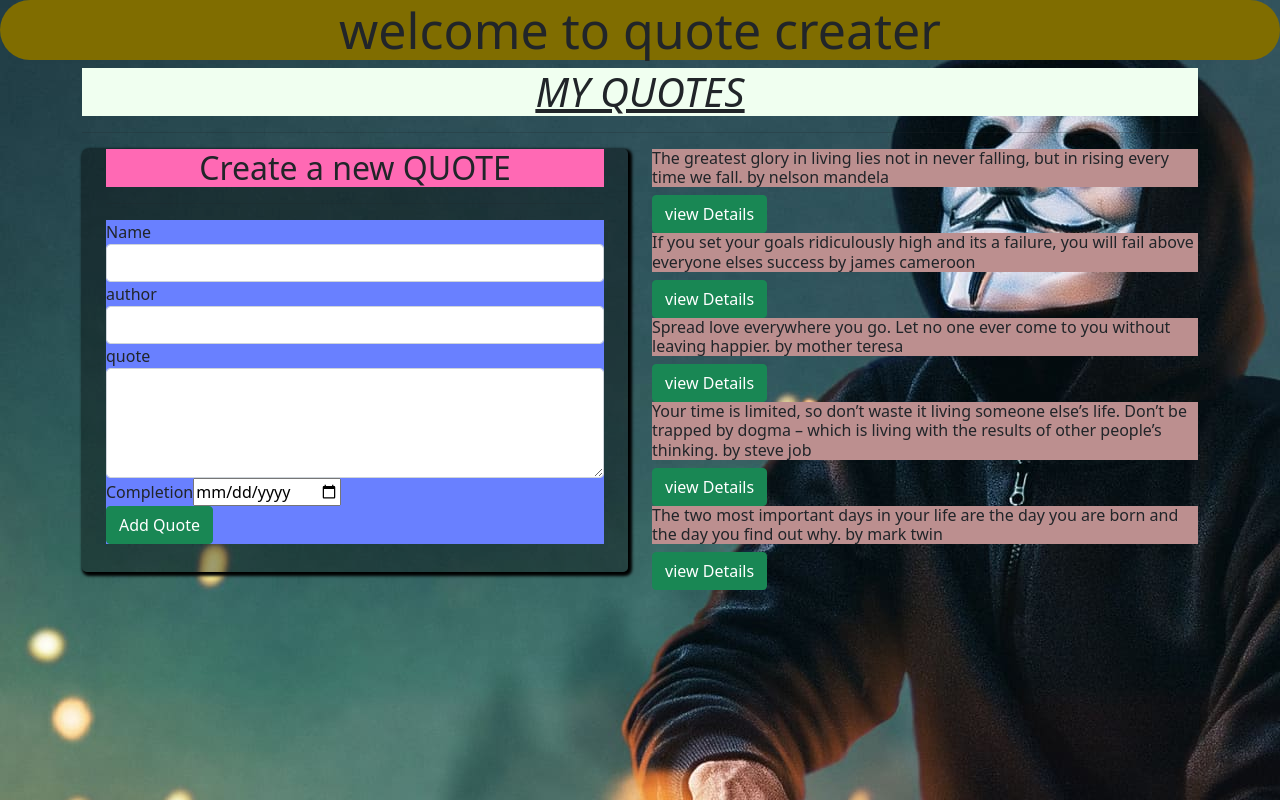
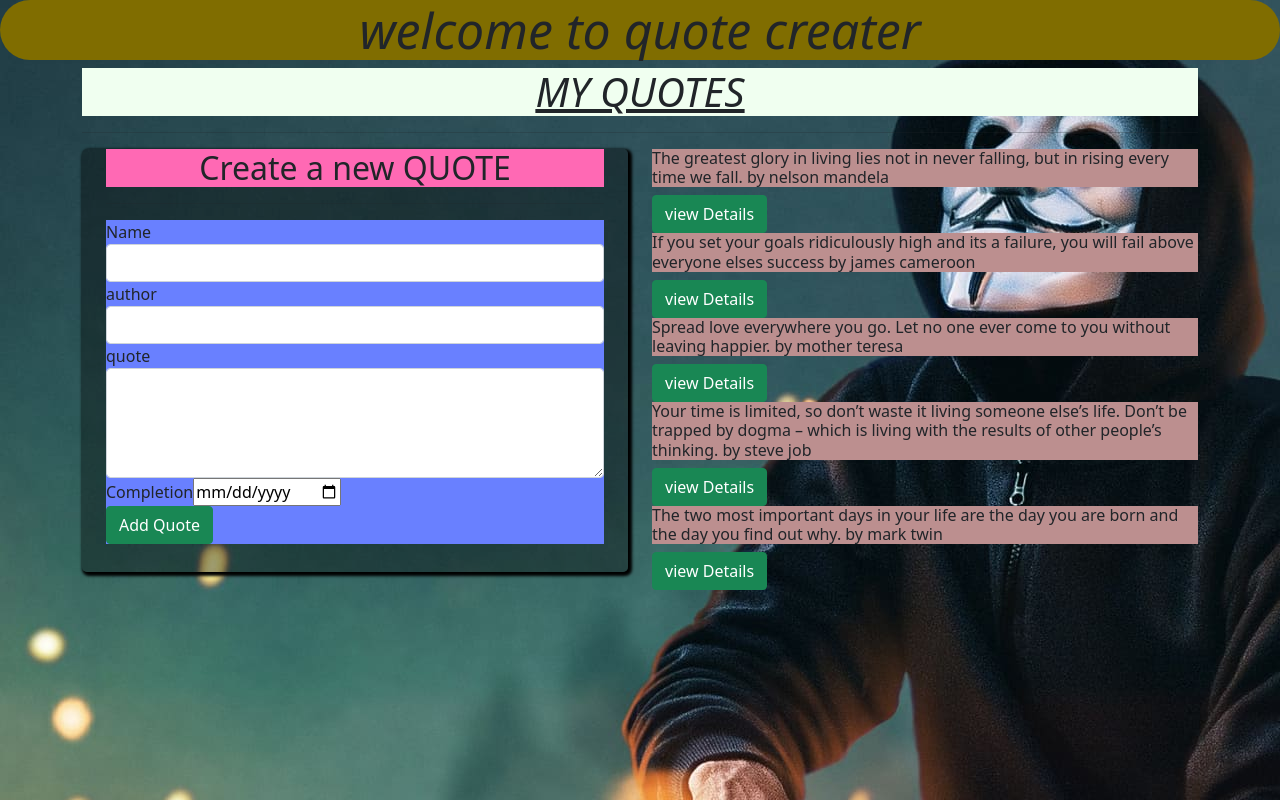
Before and after one commit to Nur-tusa/angular-week1, an Angular app: page / in a window 1280 px wide. Built offline with nearby package versions, Linux system fonts and the light colour scheme.

Commit message:
adding different style to my html

```diff
--- a/src/app/app.component.html
+++ b/src/app/app.component.html
@@ -1,3 +1,3 @@
-<h1>welcome to quote creater</h1>
+<h1 ><i>welcome to quote creater</i></h1>
 
 <app-quote></app-quote>
```
